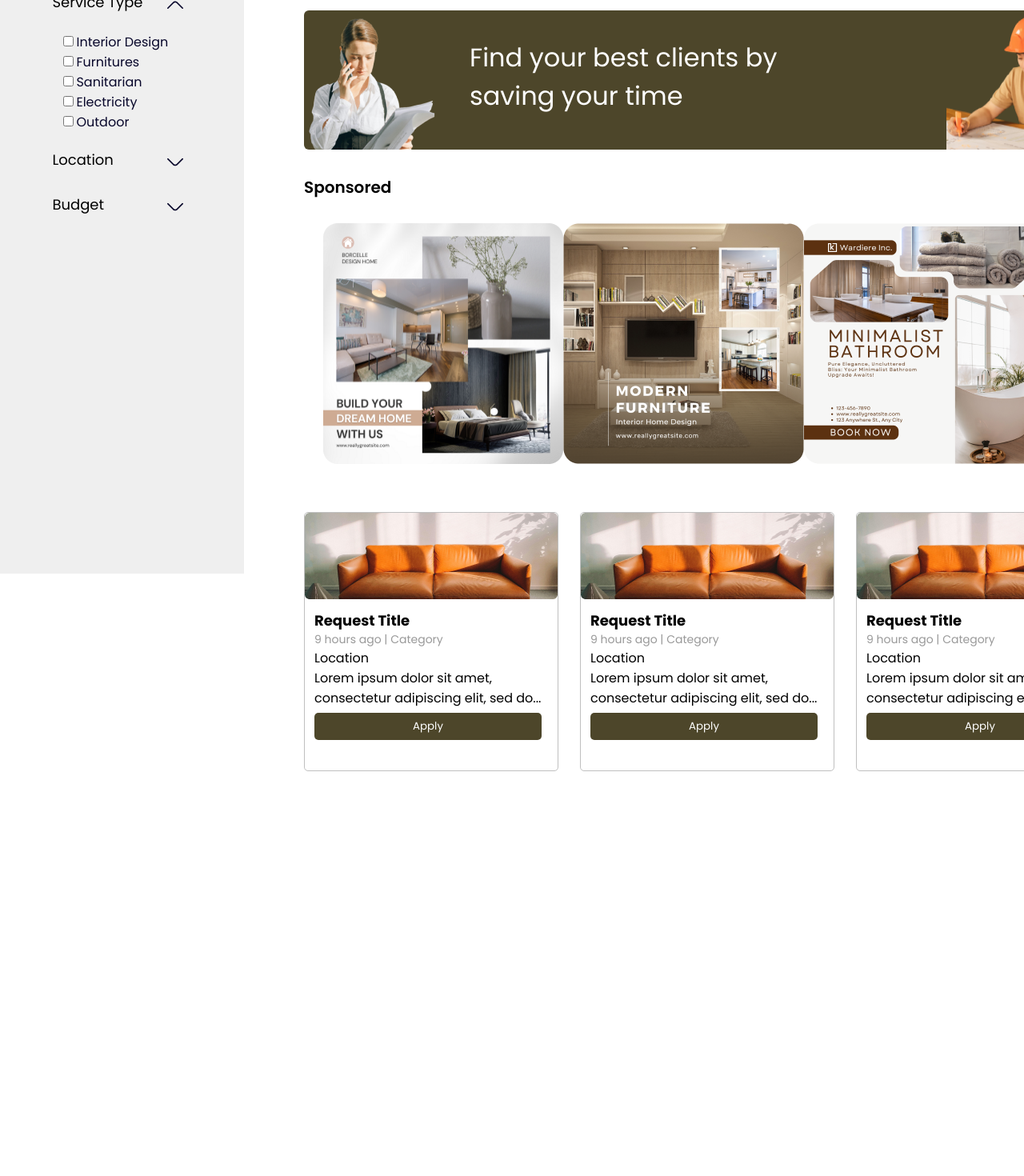
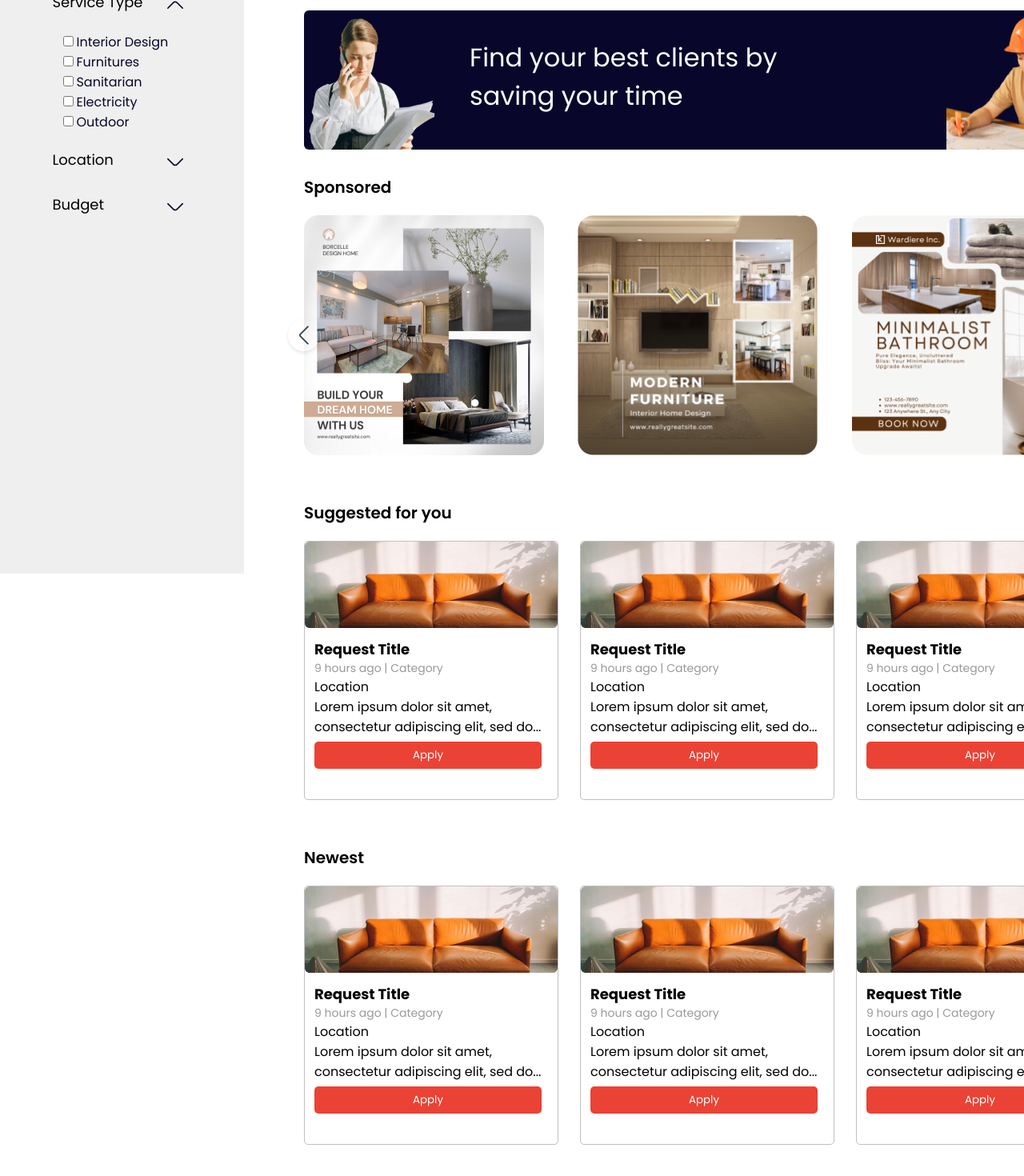
Before and after one commit to joelarapi/Interio-Front-End, a React (Vite) app: page /dashboard in a window 1280 px wide. Shown: the part 158-1628 px from the top of the page at 80% size. Before the commit the page ends 1122 px from the top, so only its background shows below. Built offline with nearby package versions, Linux system fonts and the light colour scheme; a web font is replaced by a local one; what aws-amplify would draw is missing.

Commit message:
finished the business dashboard initial design

```diff
--- a/src/Components/Dashboard/BusinessDashboard.jsx
+++ b/src/Components/Dashboard/BusinessDashboard.jsx
@@ -1,4 +1,3 @@
-import React from "react";
 import classes from "./DashboardMain.module.css";
 import DashboardMain from "./DashboardMain";
 import Filters from "./Filters";
--- a/src/Components/Dashboard/DashboardMain.jsx
+++ b/src/Components/Dashboard/DashboardMain.jsx
@@ -38,7 +38,10 @@ const DashboardMain = () => {
           <SponsoredPosts/>
 
 
-
+          <div className={classes.headline}>
+            <p>Suggested for you</p>
+            <Link>Show More</Link>
+          </div>
             <div className={classes.cardSection} >
               <div className={classes.card}>
                 <img src={placeholderImage} />
@@ -83,6 +86,54 @@ const DashboardMain = () => {
               </div>
             </div>
 
+
+            <div className={classes.headline}>
+            <p>Newest</p>
+            <Link>Show More</Link>
+          </div>
+            <div className={classes.cardSection} >
+              <div className={classes.card}>
+                <img src={placeholderImage} />
+                <div className={classes.description}>
+                  <h2>Request Title</h2>
+                  <p className={classes.postTime}>9 hours ago | Category</p>
+                  <p className={classes.location}>Location</p>
+                  <p>
+                    Lorem ipsum dolor sit amet, consectetur adipiscing elit, sed
+                    do...
+                  </p>
+                  <button onClick={handleGoToApplication}>Apply</button>
+                </div>
+              </div>
+
+              <div className={classes.card}>
+                <img src={placeholderImage} />
+                <div className={classes.description}>
+                  <h2>Request Title</h2>
+                  <p className={classes.postTime}>9 hours ago | Category</p>
+                  <p className={classes.location}>Location</p>
+                  <p>
+                    Lorem ipsum dolor sit amet, consectetur adipiscing elit, sed
+                    do...
+                  </p>
+                  <button>Apply</button>
+                </div>
+              </div>
+
+              <div className={classes.card}>
+                <img src={placeholderImage} />
+                <div className={classes.description}>
+                  <h2>Request Title</h2>
+                  <p className={classes.postTime}>9 hours ago | Category</p>
+                  <p className={classes.location}>Location</p>
+                  <p>
+                    Lorem ipsum dolor sit amet, consectetur adipiscing elit, sed
+                    do...
+                  </p>
+                  <button>Apply</button>
+                </div>
+              </div>
+            </div>
         </div>
       </div>
     </div>
--- a/src/Components/Dashboard/DashboardMain.module.css
+++ b/src/Components/Dashboard/DashboardMain.module.css
@@ -43,7 +43,7 @@
 .banner{
   display: flex;
   justify-content: space-between;
-  background-color: rgba(77, 70, 42, 1);
+  background-color: rgba(8, 7, 43, 1);
   border-radius: 6px;
   margin-bottom: 32px;
   max-width: 1000px;
@@ -71,7 +71,7 @@
   align-items: center;
   justify-content: space-between;
   width: 100%;
-  margin-bottom: 30px;
+  margin-bottom: 20px;
 }
 
 
@@ -82,7 +82,8 @@
 
 .headline a {
   text-decoration: none;
-  color: rgba(170, 126, 81, 1);
+  color: rgba(234, 67, 53, 1);
+
 }
 
 .card {
@@ -115,7 +116,7 @@
 }
 
 .description button {
-  background-color: rgba(77, 70, 42, 1);
+  background-color: rgba(234, 67, 53, 1);
   color: white;
   font-family: "Poppins";
   border: none;
@@ -140,4 +141,5 @@ transition: 0.2s;
   gap: 20px;
   width: calc(316px * 3 + 60px);
   margin: 0 ;
+  margin-bottom: 57px;
 }
--- a/src/Components/Dashboard/SponsoredPosts.jsx
+++ b/src/Components/Dashboard/SponsoredPosts.jsx
@@ -12,31 +12,46 @@ const SponsoredPosts = () => {
   const scroll = (scrollOffset) => {
     if (scrollRef.current) {
       scrollRef.current.scrollLeft += scrollOffset;
-      console.log("ScrollLeft:", scrollRef.current.scrollLeft);
     }
   };
+
   return (
-    <div className={classes.cardSectionWrapper}>
-      <div className={classes.sponsorSection} ref={scrollRef}>
-        <button
+    <div className={classes.wrapper}>
+      <div className={classes.cardSectionWrapper}>
+      <button
           className={classes.scrollButtonLeft}
-          onClick={() => scroll(-336)}
+          onClick={() => scroll(-342)}
         >
-          <img src={arrowLeft} />
+          <img src={arrowLeft} alt="Scroll left" />
         </button>
-        <img src={sponsor1} />
-        <img src={sponsor2} />
-        <img src={sponsor3} />
-        <img src={sponsor1} />
+
+        <div className={classes.sponsorSection} ref={scrollRef}>
+          <div className={classes.sponsorTrack}>
+            <div className={classes.sponsorItem}>
+              <img src={sponsor1} alt="Sponsor 1" />
+            </div>
+            <div className={classes.sponsorItem}>
+              <img src={sponsor2} alt="Sponsor 2" />
+            </div>
+            <div className={classes.sponsorItem}>
+              <img src={sponsor3} alt="Sponsor 3" />
+            </div>
+            <div className={classes.sponsorItem}>
+              <img src={sponsor1} alt="Sponsor 4" />
+            </div>
+          </div>
+        </div>
+
         <button
           className={classes.scrollButtonRight}
-          onClick={() => scroll(336)}
+          onClick={() => scroll(342)}
         >
-          <img src={arrowRight} />
+          <img src={arrowRight} alt="Scroll right" />
         </button>
       </div>
     </div>
   );
 };
 
+
 export default SponsoredPosts;
--- a/src/Components/Dashboard/SponsoredPosts.module.css
+++ b/src/Components/Dashboard/SponsoredPosts.module.css
@@ -1,57 +1,81 @@
-.sponsorSection{
+.wrapper {
+  width: 988px;
+  padding:0;
+  margin-bottom: 57px;
+}
+
+.cardSectionWrapper {
+  position: relative;
+  max-width: 988px;
+  margin: 0 auto;
   display: flex;
-  justify-content: space-between;
-  margin-bottom: 60px;
-  overflow-x: hidden;
+  align-items: center;
+}
+
+.sponsorSection {
+  width: 100%;
+  overflow: hidden;
+  position: relative;
   scroll-behavior: smooth;
   -ms-overflow-style: none;
   scrollbar-width: none;
 }
 
-
-.cardSectionWrapper {
-  position: relative;
+.sponsorTrack {
   display: flex;
-  align-items: center;
-  width: 100%;
-  /* max-width: 1048px; */
-  margin: 0 auto;
+  gap: 42px;
+  transition: transform 0.3s ease;
+  scroll-behavior: smooth;
 }
 
-.scrollButtonLeft, .scrollButtonRight {
-  position: fixed;
+.sponsorItem {
+  width: 300px;
+  height: 300px;
+  display: flex;
+  justify-content: center;
+  align-items: center;
+}
+
+.sponsorItem img {
+  width: 300px;
+  height: 300px;
+  object-fit: contain;
+}
+
+.scrollButtonLeft,
+.scrollButtonRight {
+  position: absolute;
   top: 50%;
   transform: translateY(-50%);
   z-index: 2;
-  background-color: inherit;
-  border: none ;
+  background: inherit;
+  border: none;
   border-radius: 50%;
-  width: 24px;
-  height: 24px;
+  width: 40px;
+  height: 40px;
   cursor: pointer;
   display: flex;
   align-items: center;
   justify-content: center;
+  box-shadow: 0 2px 4px rgba(0, 0, 0, 0.1);
 }
 
-.scrollButtonLeft:hover, .scrollButtonRight:hover {
-  opacity: 0.8;
+.scrollButtonLeft:hover,
+.scrollButtonRight:hover {
+  background: #f5f5f5;
+  box-shadow: 0 2px 4px rgba(0, 0, 0, 0.1);
 }
 
 .scrollButtonLeft {
-  position: relative;
-  right: 31px;
+  left: -20px;
 }
 
 .scrollButtonRight {
-  position: relative;
-  left: 31px;
-}
-.cardSection::-webkit-scrollbar {
-  display: none;
+  right: -20px;
 }
 
-.cardSection {
-  -ms-overflow-style: none;
-  scrollbar-width: none;
+.scrollButtonLeft img,
+.scrollButtonRight img {
+  width: 24px;
+  height: 24px;
 }
--- a/src/Components/Navbar.module.css
+++ b/src/Components/Navbar.module.css
@@ -13,10 +13,11 @@
 }
 
 .logo{
-  width: 166px;
-  height: 75px;
-  margin-left: 30px;
+  width: 106px;
+  height: 60px;
+  margin-left: 86px;
 }
+
 
 .webName{
   font-family: "Potta One";
```
Also changed, not shown: src/icons/interio-logo.png.
